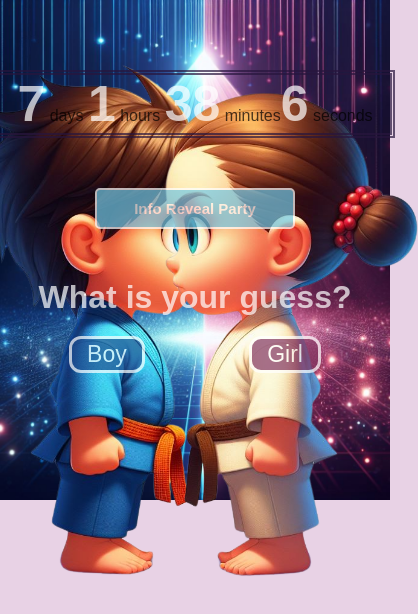
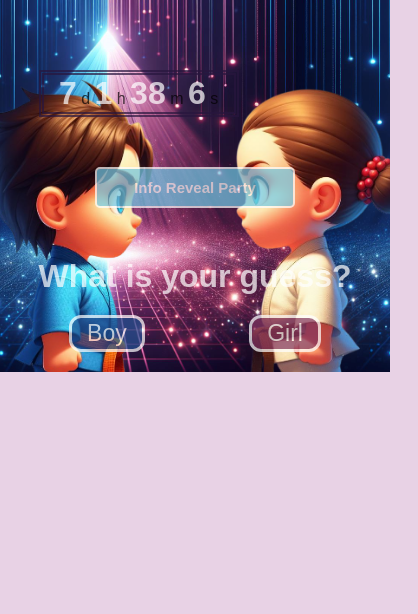
Before and after one commit to Chemus14/therevealproject, a website: page index.html in a window 390 px wide. Shown: the whole page, 418 px wide, since content can reach past the window. Drawn offline with Linux system fonts and the light colour scheme.

Commit message:
css updates

```diff
--- a/css/styles.css
+++ b/css/styles.css
@@ -20,7 +20,6 @@ body { margin: 0; font-family: Arial, sans-serif; background-color: var(--pale-p
     display: flex;
     justify-content: center;
     max-width: 1024px;
-    min-height: 500px;
     margin: auto;
     background-image: url('../images/backfocus.jpeg'); /* Reemplaza 'tu-imagen.jpg' con la ruta de tu imagen */
     background-size: cover;
@@ -175,7 +174,6 @@ body { margin: 0; font-family: Arial, sans-serif; background-color: var(--pale-p
 
   .numero{
     display: inline-block;
-    display: 50px;
     color: white;
     font-size: 50px;
     font-weight: bolder;
@@ -217,7 +215,30 @@ ul {
     font-weight: bolder;
   }
 
-  @media (max-width: 1024px) {
-    .container { width: 100%;
-        height: 100%; }
-  }
+
+  @media (max-width: 650px) {
+    /* Estilos para pantallas con un ancho máximo de 600px */
+    .container{
+      width: 100%;
+      overflow: hidden;
+      background-position: -94px;
+    }
+
+    .img-girl{
+      width:166px;
+    }
+
+    .img-boy{
+      width: 166px;
+      left: -1px;
+      top: 34px;
+    }
+
+    .countdown{
+      width: 200px;
+    }
+
+    .numero{
+    font-size: 2rem;
+    }
+}
--- a/js/script.js
+++ b/js/script.js
@@ -18,9 +18,21 @@ const x = setInterval(() => {
   const segundos = Math.floor((distancia % (1000 * 60)) / 1000)
 
   // Muestra el resultado en el elemento con id="countdown"
-  document.getElementById(
-    'countdown'
-  ).innerHTML = `<span class='numero'>${dias}</span> days <span class='numero'>${horas}</span> hours <span class='numero'>${minutos}</span> minutes<span class='numero'> ${segundos}</span> seconds` // Si la cuenta atrás termina, escribe algún texto
+  document.getElementById('countdown').innerHTML = `
+  <span class='numero'>
+  ${dias}
+  </span>
+  d
+  <span class='numero'>
+  ${horas}</span>
+   h
+   <span class='numero'>
+   ${minutos}
+   </span>
+   m
+   <span class='numero'>
+   ${segundos}
+   </span> s` // Si la cuenta atrás termina, escribe algún texto
   if (distancia < 0) {
     clearInterval(x)
     document.getElementById('countdown').innerHTML = 'EXPIRADO'
@@ -54,3 +66,34 @@ window.addEventListener('click', function (event) {
     closeModal()
   }
 })
+
+// Manejar el clic en el botón "Boy"
+document.getElementById('btn-gender-boy').addEventListener('click', () => {
+  votar('Boy')
+})
+
+// Manejar el clic en el botón "Girl"
+document.getElementById('btn-gender-girl').addEventListener('click', () => {
+  votar('Girl')
+})
+
+// Función para enviar el voto al servidor
+function votar(opcion) {
+  fetch('/votar', {
+    method: 'POST',
+    headers: {
+      'Content-Type': 'application/json'
+    },
+    body: JSON.stringify({ opcion })
+  })
+    .then((response) => {
+      if (!response.ok) {
+        throw new Error('Error al enviar el voto')
+      }
+      alert('Voto registrado correctamente')
+    })
+    .catch((error) => {
+      console.error('Error:', error)
+      alert('Error al registrar el voto')
+    })
+}
```
